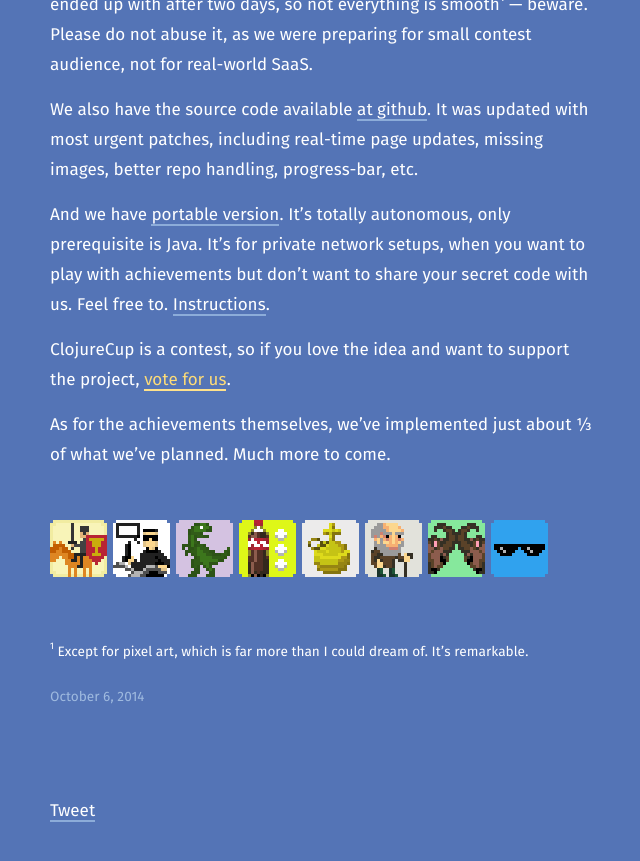
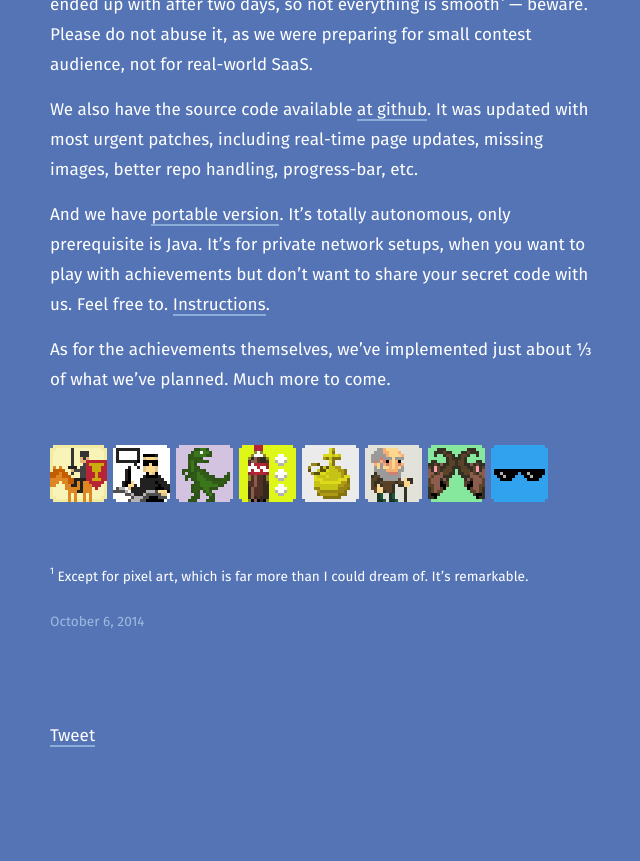
Before and after one commit to tonsky/tonsky.github.io, a Jekyll site: the page built from _posts/2014-10-06-acha-acha.md, in a window 1280 px wide and 900 px high, scrolled down 3677 px. Shown: the top 861 px of the window, without its empty margins (319-959 px from the left). Built offline with Jekyll 4.4.1, drawn with Linux system fonts in a browser that asks for light colours; comment, search, counter and statistics services are not loaded; after the commit the page ends 4502 px from its top, so only the background shows below that.

Commit message:
user vote is over, removed note

```diff
--- a/_posts/2014-10-06-acha-acha.md
+++ b/_posts/2014-10-06-acha-acha.md
@@ -50,8 +50,6 @@ We also have the source code available [at github](https://github.com/clojurecup
 
 And we have [portable version](https://github.com/clojurecup2014/acha/releases). It's totally autonomous, only prerequisite is Java. It’s for private network setups, when you want to play with achievements but don’t want to share your secret code with us. Feel free to. [Instructions](https://github.com/clojurecup2014/acha/blob/master/README.md).
 
-ClojureCup is a contest, so if you love the idea and want to support the project, <a href="https://clojurecup.com/#/apps/acha" style="color: hsl(45,98%,73%); border-color: hsl(45,98%,77%);">vote for us</a>.
-
 As for the achievements themselves, we’ve implemented just about ⅓ of what we’ve planned. Much more to come.
 
 <img src="tease.png" style="width: 498px; height: 57px;">
```
